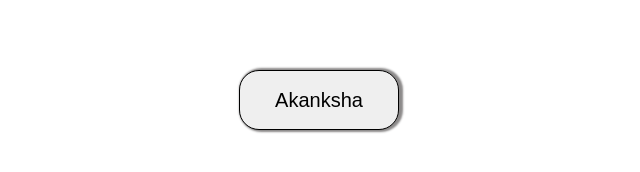
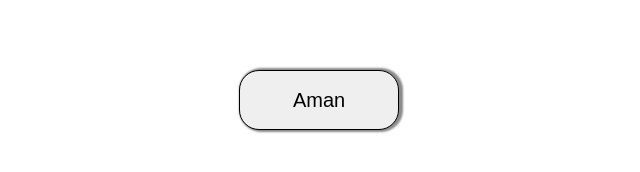
Before and after one commit to amancoditas/ReactTest, a plain HTML site: page outsystems_akanksha_html_css/index.html in a window 1280 px wide. Shown: the part 300-472 px from the top of the page, 321-961 px from the left. Drawn offline with Linux system fonts and the light colour scheme.

Commit message:
Update index.html

```diff
--- a/outsystems_akanksha_html_css/index.html
+++ b/outsystems_akanksha_html_css/index.html
@@ -10,7 +10,7 @@
 </head>
     <body>
         <main class="main">
-            <button id="btn">Akanksha</button>
+            <button id="btn">Aman</button>
         </main>
     </body>
 
```
